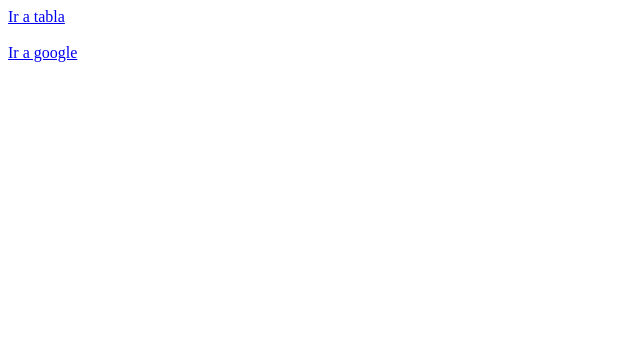
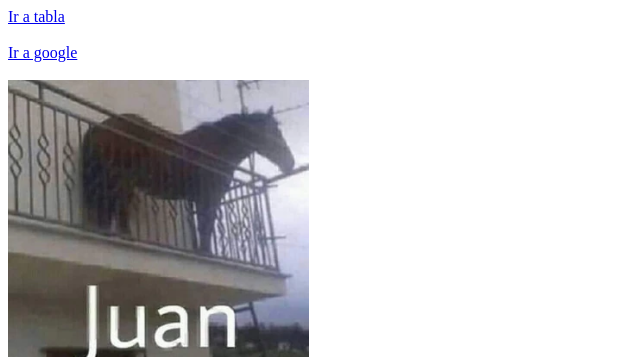
Before and after one commit to juampii10/claseHTML, a plain HTML site: page enlaces.html in a window 1280 px wide. Shown: the top 357 px of the page, without its empty margins (0-640 px from the left). Drawn offline with Linux system fonts and the light colour scheme.

Commit message:
Test enlaces

```diff
--- a/enlaces.html
+++ b/enlaces.html
@@ -8,6 +8,7 @@
 </head>
 <body>
     <a href="table.html">Ir a tabla</a><br><br>
-    <a href="https://www.google.com.ar/?gfe_rd=cr&ei=1VV4V6_ZKajX8gfI86S4CA">Ir a google</a>
+    <a href="https://www.google.com.ar/?gfe_rd=cr&ei=1VV4V6_ZKajX8gfI86S4CA">Ir a google</a><br><br>
+    <a href="https://www.google.com/search?q=juan+caballo+meme&source=lmns&bih=937&biw=1920&rlz=1C1CHBF_esAR1046AR1046&hl=es-419&sa=X&ved=2ahUKEwjn3YTizrH-AhW9jJUCHXuSAckQ_AUoAHoECAEQAA" target="_blank"><img src="img/juan.png" alt="juan"></a>
 </body>
 </html>
```
Also changed, not shown: img/juan.png (added).
